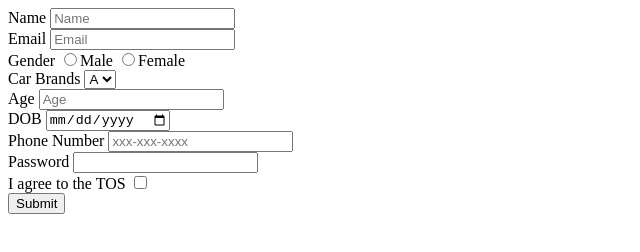
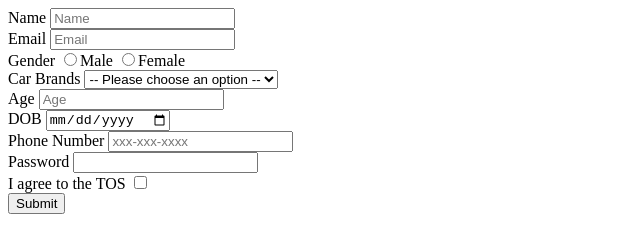
Before and after one commit to acciojob/signup-form-car-vaibha987, a website: page main.html in a window 1280 px wide. Shown: the whole page, without its empty margins (0-640 px from the left). Drawn offline with Linux system fonts and the light colour scheme.

Commit message:
created a submission

```diff
--- a/main.html
+++ b/main.html
@@ -19,7 +19,8 @@
 	<input type="radio" id="gender_m" name="gender" required>Male
 	<input type="radio" id="gender_f" name="gender">Female<br>
 	<lable for="cars">Car Brands</lable>
-	<select id="cars" required>
+	<select id="cars" name="cars" required>
+		<option>-- Please choose an option --</option>
 	<option>A</option>
 	<option>B</option>
 	<option>C</option>
```
